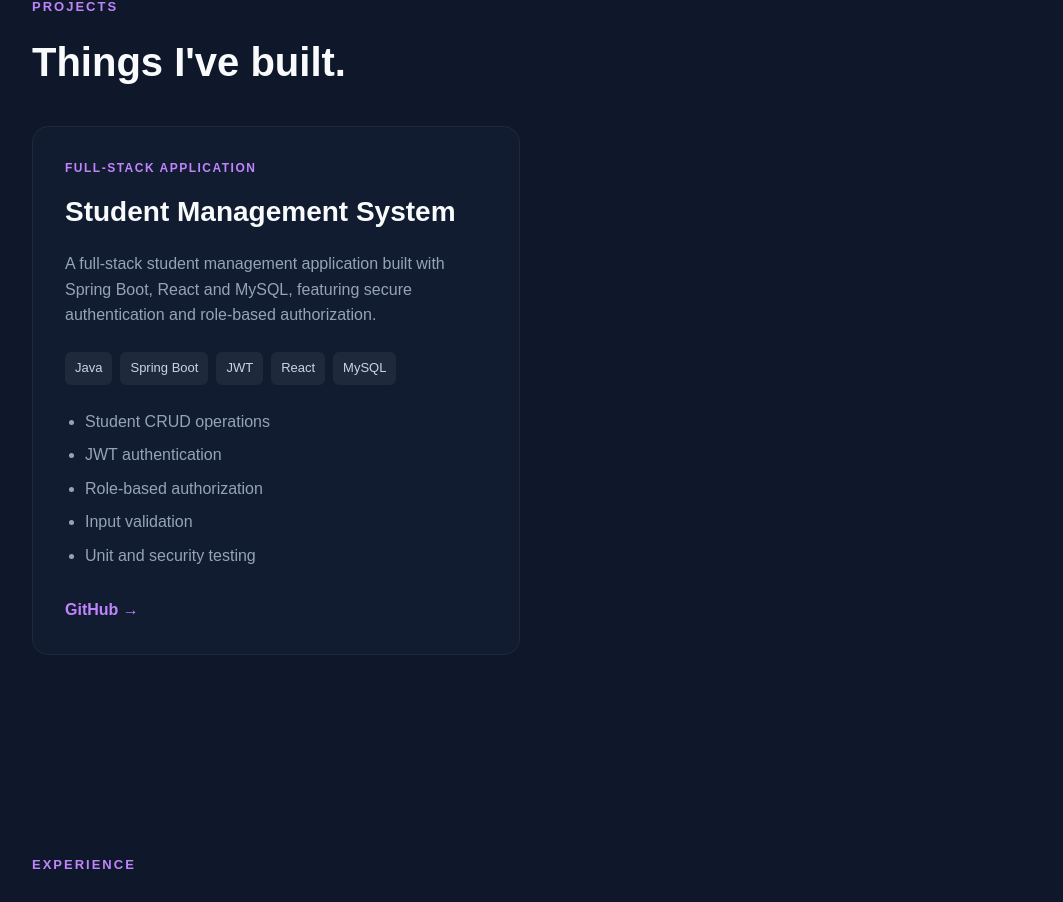
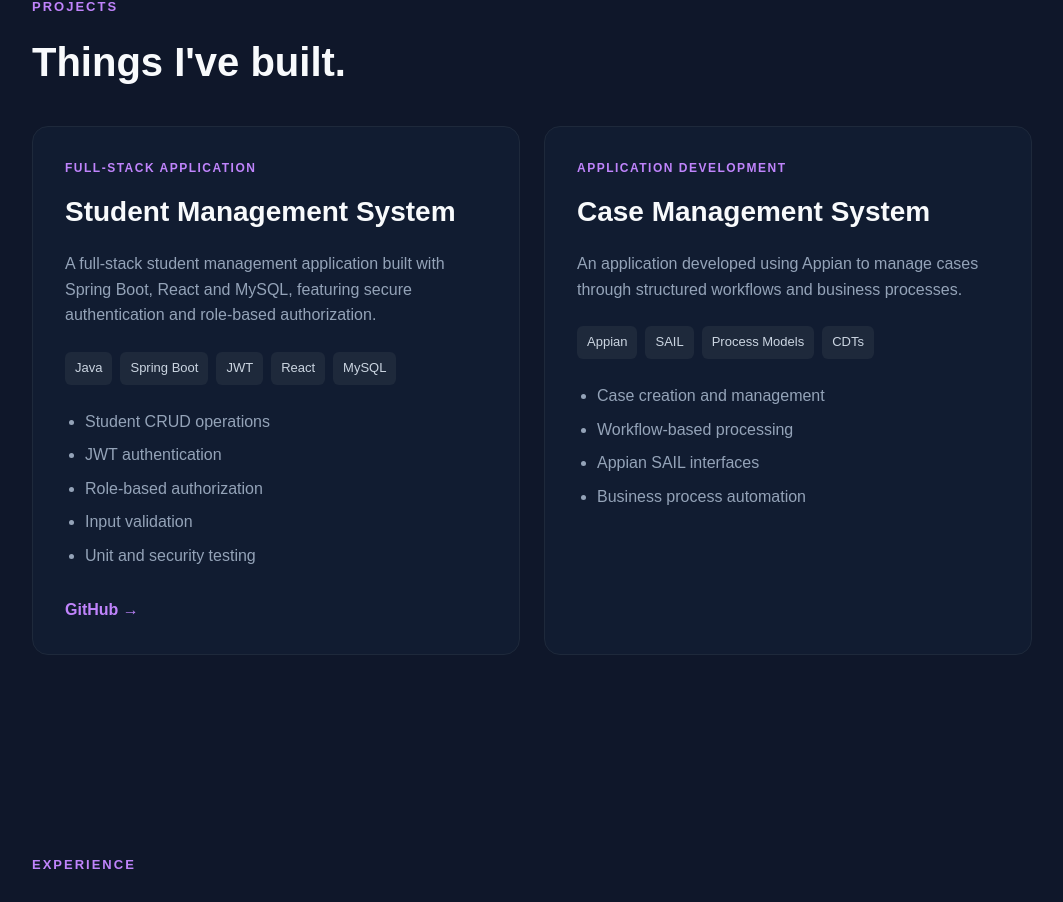
Before and after one commit to ABSruthika/sruthika-portfolio, a React (Vite) app: page / in a window 1280 px wide. Shown: the part 2137-3039 px from the top of the page, without its empty margins (108-1171 px from the left). Built offline with nearby package versions, Linux system fonts and the light colour scheme.

Commit message:
feat: add second portfolio project

```diff
--- a/src/components/Projects.jsx
+++ b/src/components/Projects.jsx
@@ -46,6 +46,32 @@ function Projects() {
               </div>
             </div>
           </article>
+          <article className="project-card">
+            <div className="project-content">
+              <p className="project-type">APPLICATION DEVELOPMENT</p>
+
+              <h3>Case Management System</h3>
+
+              <p className="project-description">
+                An application developed using Appian to manage cases
+                through structured workflows and business processes.
+              </p>
+
+              <div className="project-tech">
+                <span>Appian</span>
+                <span>SAIL</span>
+                <span>Process Models</span>
+                <span>CDTs</span>
+              </div>
+
+              <ul className="project-features">
+                <li>Case creation and management</li>
+                <li>Workflow-based processing</li>
+                <li>Appian SAIL interfaces</li>
+                <li>Business process automation</li>
+              </ul>
+            </div>
+          </article>
         </div>
       </div>
     </section>
```
